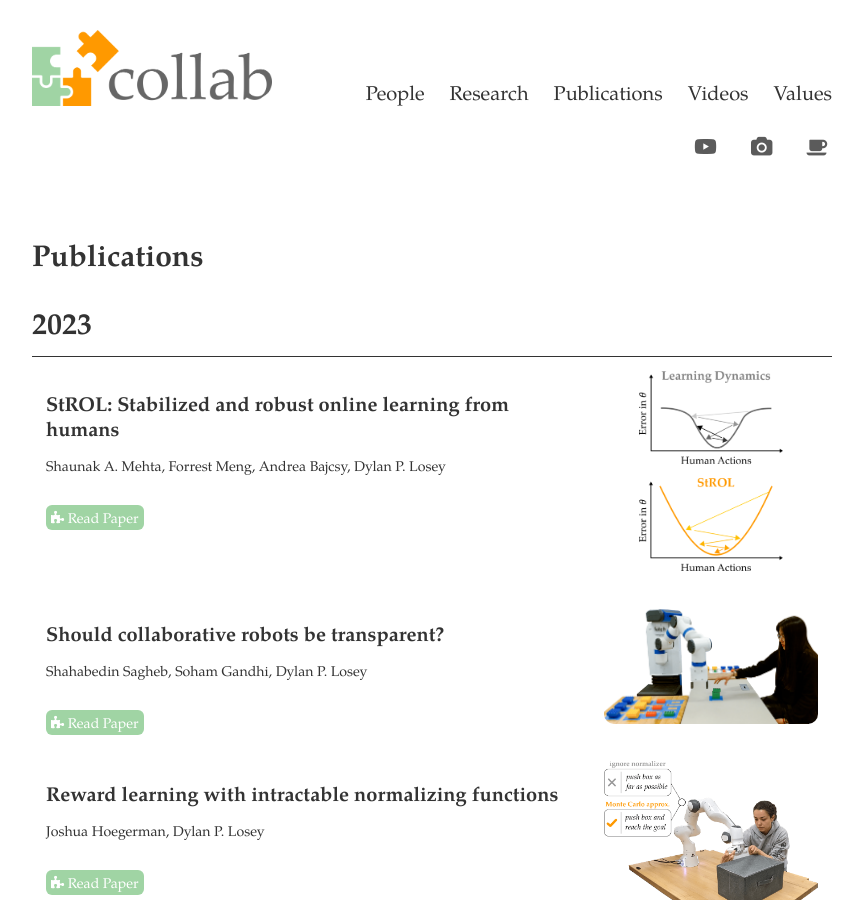
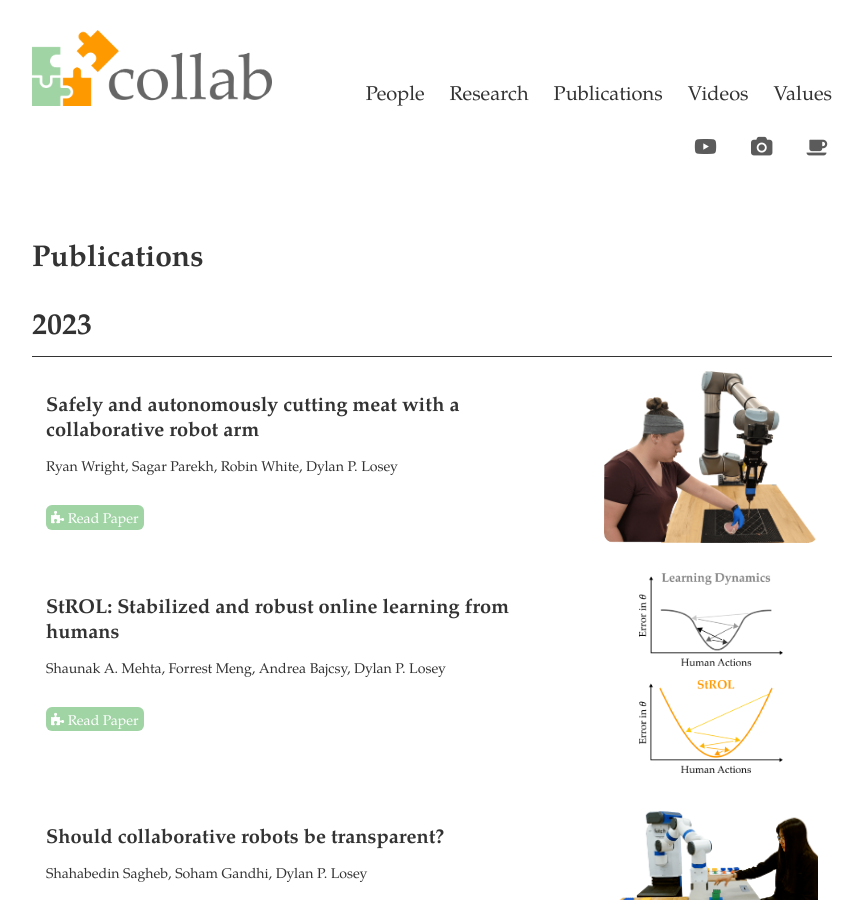
Before and after one commit to VT-Collab/vt-collab.github.io, a Jekyll site: the page built from publications.html, in a window 1280 px wide and 900 px high. Shown: the whole window, without its empty margins (208-1071 px from the left). Built offline with Jekyll 4.4.1, drawn with Linux system fonts in a browser that asks for light colours; nearby versions of some CDN libraries.

Commit message:
meat cutting paper

```diff
--- a/_data/publications.yml
+++ b/_data/publications.yml
@@ -1,3 +1,11 @@
+- title: "Safely and autonomously cutting meat with a collaborative robot arm"
+  authors: Ryan Wright, Sagar Parekh, Robin White, Dylan P. Losey
+  venue: ""
+  year: 2023
+  note: ""
+  pdf: https://youtu.be/q-_jkVrCM00
+  figure: /images/publications/sagar_sr2023.png
+
 - title: "StROL: Stabilized and robust online learning from humans"
   authors: Shaunak A. Mehta, Forrest Meng, Andrea Bajcsy, Dylan P. Losey
   venue: ""
```
Also changed, not shown: images/publications/sagar_sr2023.png (added).
